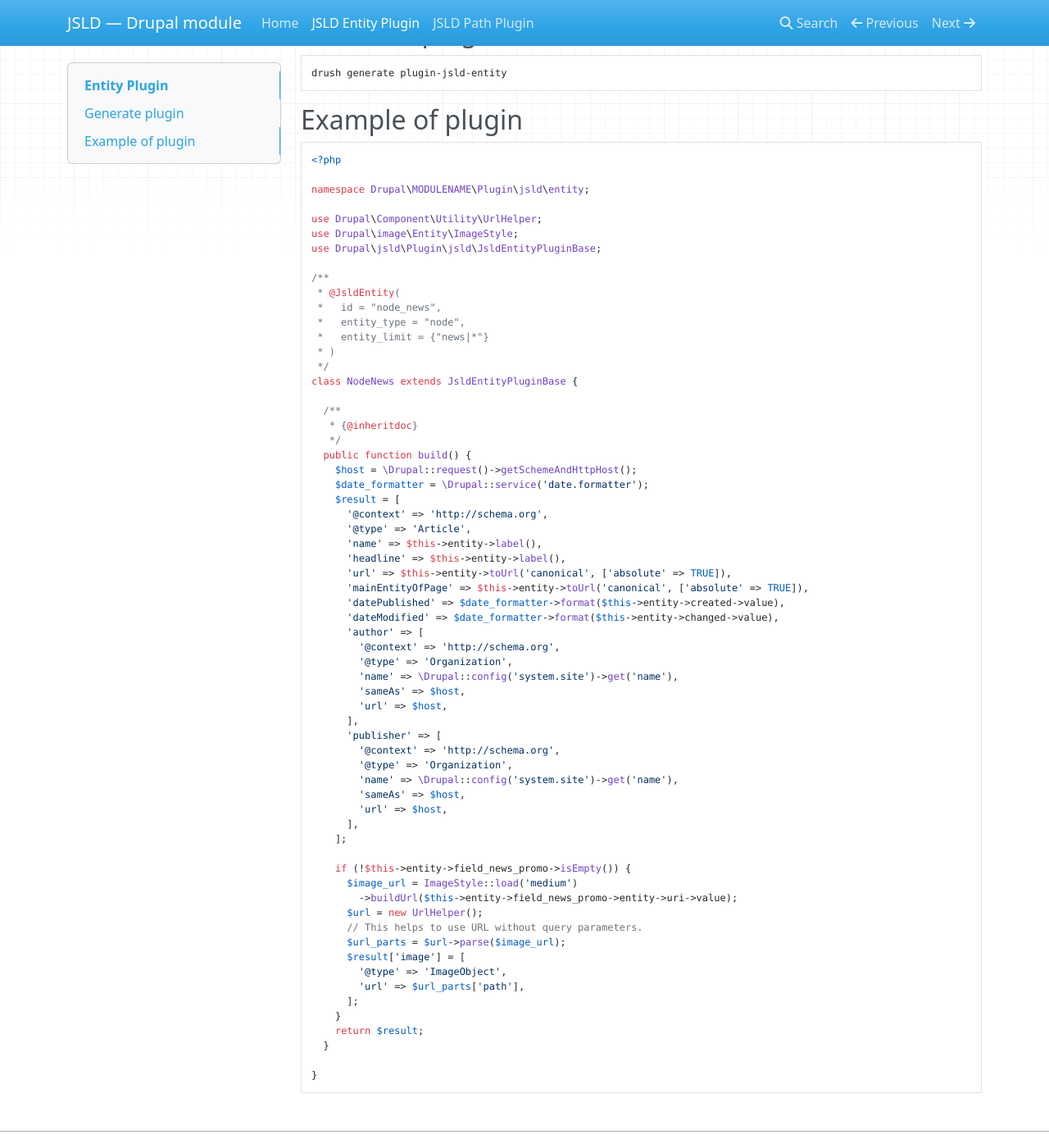
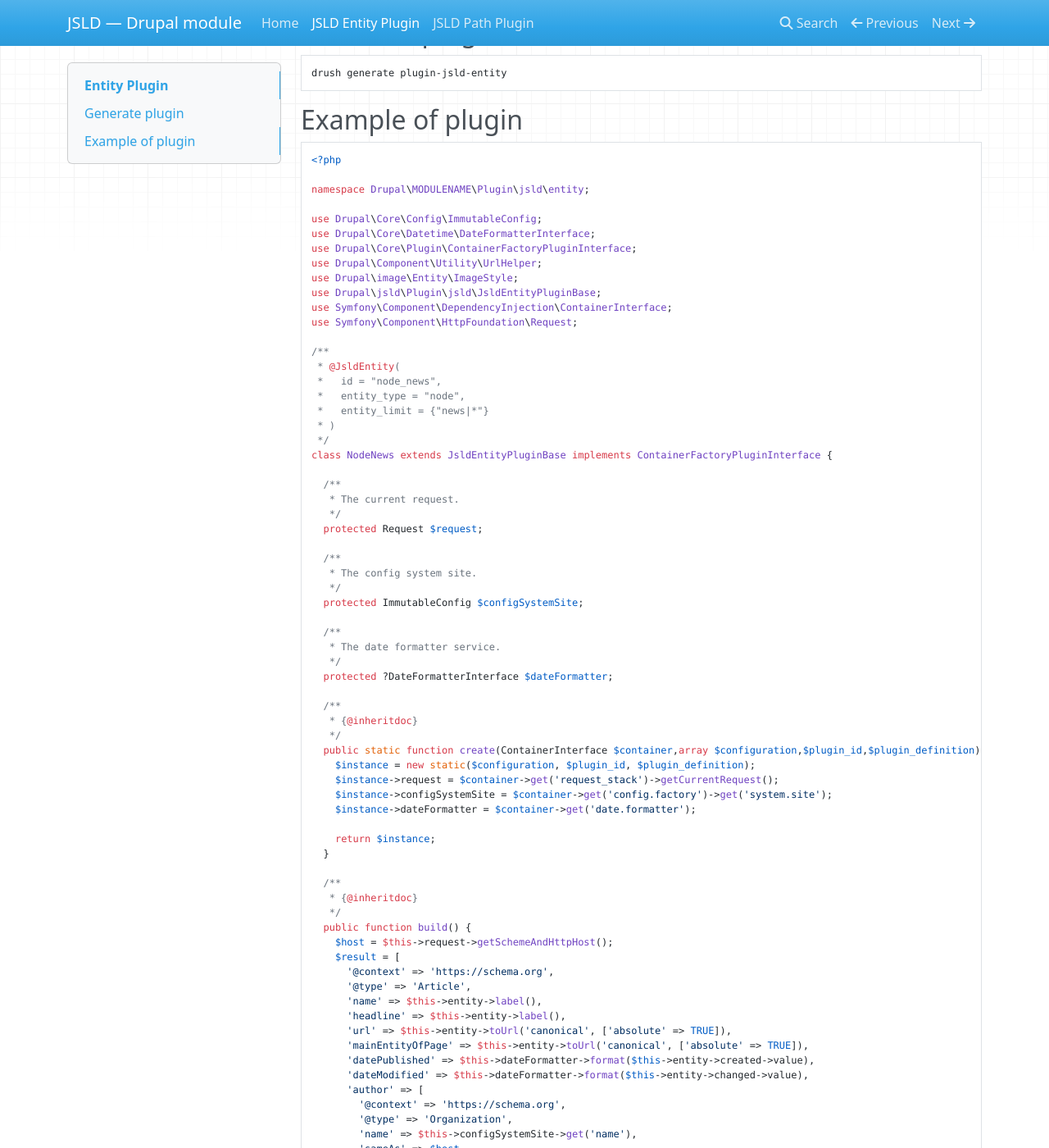
Before and after one commit to Niklan/jsld, an MkDocs documentation site: the page built from docs/jsld-entity-plugin.md, in a window 1280 px wide and 1400 px high, scrolled down 578 px. Shown: the whole window at 82% size. Built offline with MkDocs 1.6.1, drawn with Linux system fonts in a browser that asks for light colours; nearby versions of some CDN libraries; old or Windows-style settings are respelled for this version of MkDocs; some of the changed text lies outside the part shown.

Commit message:
Updated docs

```diff
--- a/docs/jsld-entity-plugin.md
+++ b/docs/jsld-entity-plugin.md
@@ -35,9 +35,14 @@ drush generate plugin-jsld-entity
 
 namespace Drupal\MODULENAME\Plugin\jsld\entity;
 
+use Drupal\Core\Config\ImmutableConfig;
+use Drupal\Core\Datetime\DateFormatterInterface;
+use Drupal\Core\Plugin\ContainerFactoryPluginInterface;
 use Drupal\Component\Utility\UrlHelper;
 use Drupal\image\Entity\ImageStyle;
 use Drupal\jsld\Plugin\jsld\JsldEntityPluginBase;
+use Symfony\Component\DependencyInjection\ContainerInterface;
+use Symfony\Component\HttpFoundation\Request;
 
 /**
  * @JsldEntity(
@@ -46,34 +51,60 @@ use Drupal\jsld\Plugin\jsld\JsldEntityPluginBase;
  *   entity_limit = {"news|*"}
  * )
  */
-class NodeNews extends JsldEntityPluginBase {
+class NodeNews extends JsldEntityPluginBase implements ContainerFactoryPluginInterface {
+
+  /**
+   * The current request.
+   */
+  protected Request $request;
+
+  /**
+   * The config system site.
+   */
+  protected ImmutableConfig $configSystemSite;
+
+  /**
+   * The date formatter service.
+   */
+  protected ?DateFormatterInterface $dateFormatter;
+
+  /**
+   * {@inheritdoc}
+   */
+  public static function create(ContainerInterface $container,array $configuration,$plugin_id,$plugin_definition){
+    $instance = new static($configuration, $plugin_id, $plugin_definition);
+    $instance->request = $container->get('request_stack')->getCurrentRequest();
+    $instance->configSystemSite = $container->get('config.factory')->get('system.site');
+    $instance->dateFormatter = $container->get('date.formatter');
+
+    return $instance;
+  }
 
   /**
    * {@inheritdoc}
    */
   public function build() {
-    $host = \Drupal::request()->getSchemeAndHttpHost();
-    $date_formatter = \Drupal::service('date.formatter');
+    $host = $this->request->getSchemeAndHttpHost();
     $result = [
-      '@context' => 'http://schema.org',
+      '@context' => 'https://schema.org',
       '@type' => 'Article',
       'name' => $this->entity->label(),
       'headline' => $this->entity->label(),
       'url' => $this->entity->toUrl('canonical', ['absolute' => TRUE]),
       'mainEntityOfPage' => $this->entity->toUrl('canonical', ['absolute' => TRUE]),
-      'datePublished' => $date_formatter->format($this->entity->created->value),
-      'dateModified' => $date_formatter->format($this->entity->changed->value),
+      'datePublished' => $this->dateFormatter->format($this->entity->created->value),
+      'dateModified' => $this->dateFormatter->format($this->entity->changed->value),
       'author' => [
-        '@context' => 'http://schema.org',
+        '@context' => 'https://schema.org',
         '@type' => 'Organization',
-        'name' => \Drupal::config('system.site')->get('name'),
+        'name' => $this->configSystemSite->get('name'),
         'sameAs' => $host,
         'url' => $host,
       ],
       'publisher' => [
-        '@context' => 'http://schema.org',
+        '@context' => 'https://schema.org',
         '@type' => 'Organization',
-        'name' => \Drupal::config('system.site')->get('name'),
+        'name' => $this->configSystemSite->get('name'),
         'sameAs' => $host,
         'url' => $host,
       ],
```
Also changed, not shown: docs/jsld-path-plugin.md (+30 -6 lines).
